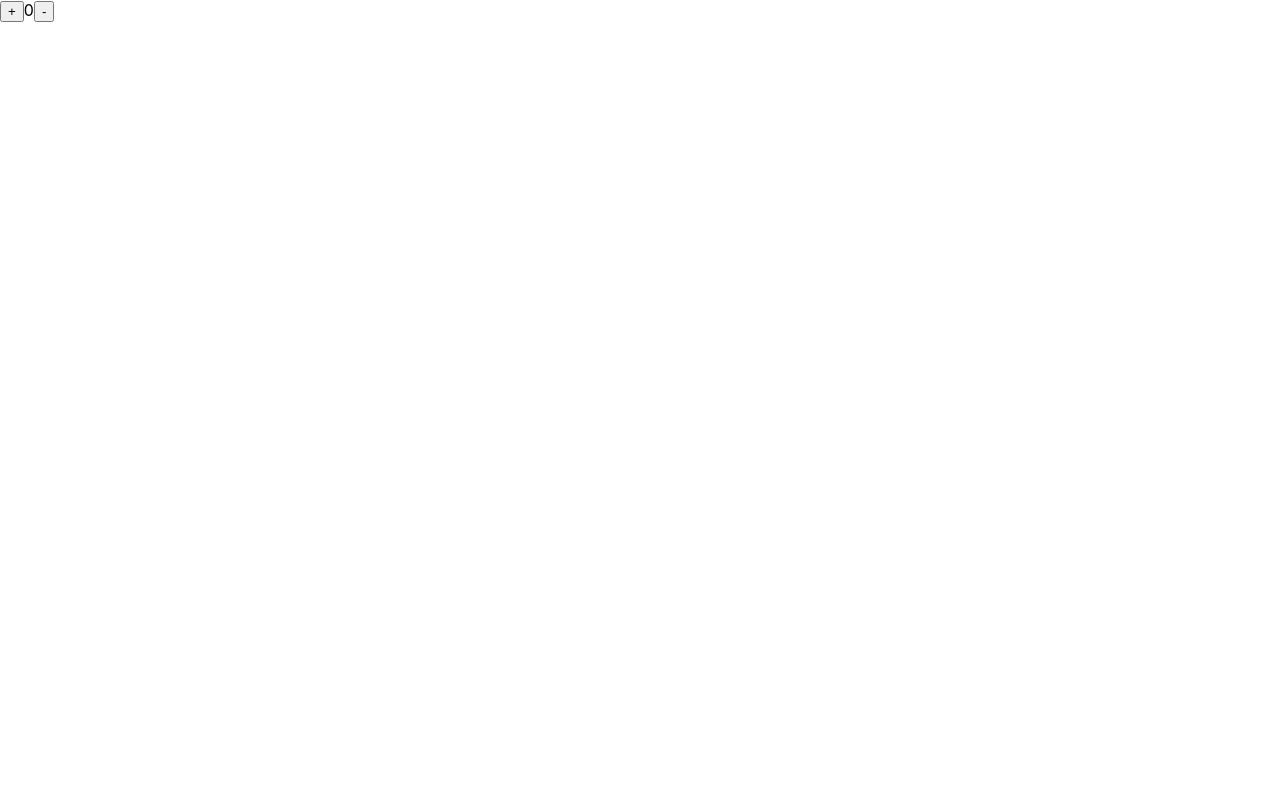
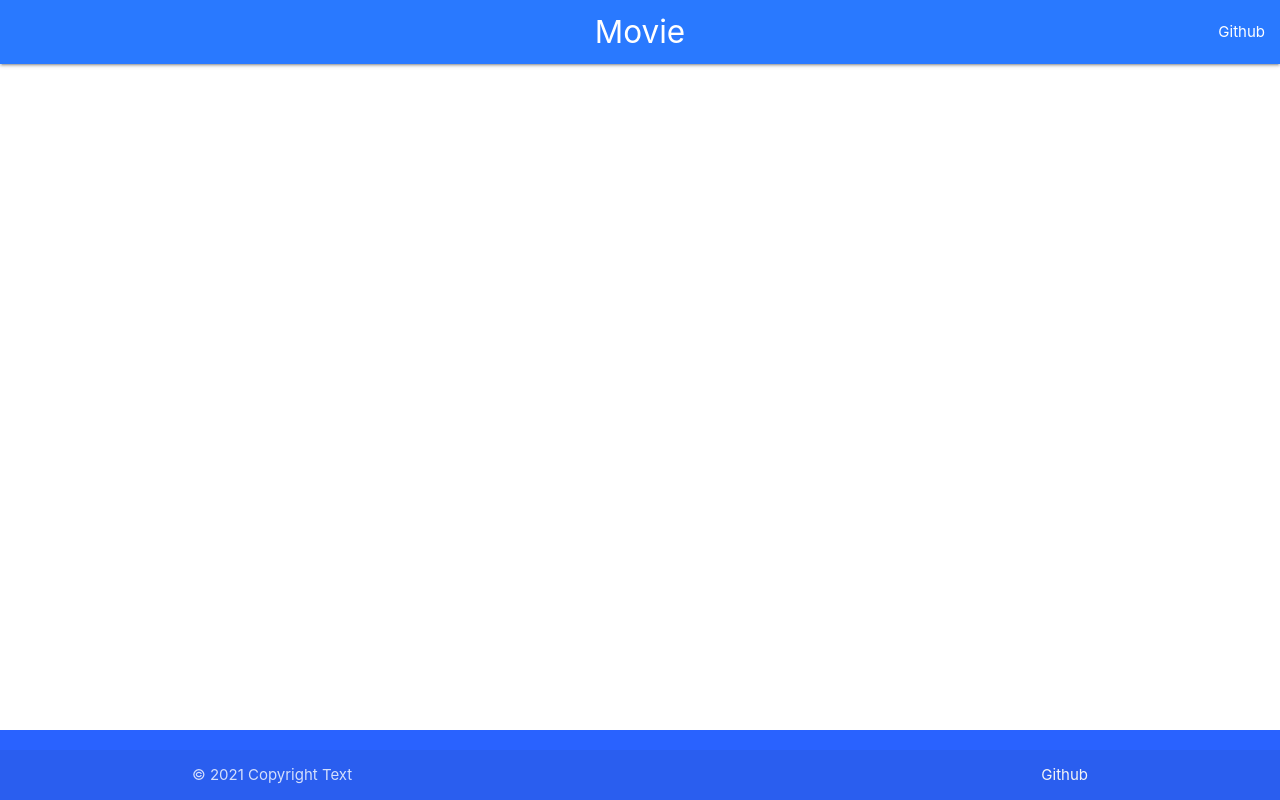
Before and after one commit to Tony001-HUB/-showcaseApp-on-react, a React (Create React App) app: page / in a window 1280 px wide. Built offline with nearby package versions, Linux system fonts and the light colour scheme.

Commit message:
HTML structure of the application. Start 66

```diff
--- /dev/null
+++ b/config.js
@@ -0,0 +1,5 @@
+const API_KEY = process.env.REACT_APP_API_KEY;
+
+const API_URL = `https://fortniteapi.io/v2/shop?lang=ru`;
+
+export {API_KEY, API_URL}
--- a/public/index.html
+++ b/public/index.html
@@ -3,6 +3,8 @@
   <head>
     <meta charset="utf-8" />
     <link rel="icon" href="%PUBLIC_URL%/favicon.ico" />
+    <link rel="stylesheet" href="https://cdnjs.cloudflare.com/ajax/libs/materialize/1.0.0/css/materialize.min.css">
+    <link href="https://fonts.googleapis.com/icon?family=Material+Icons" rel="stylesheet">
     <meta name="viewport" content="width=device-width, initial-scale=1" />
     <meta name="theme-color" content="#000000" />
     <meta
@@ -10,34 +12,10 @@
       content="Web site created using create-react-app"
     />
     <link rel="apple-touch-icon" href="%PUBLIC_URL%/logo192.png" />
-    <!--
-      manifest.json provides metadata used when your web app is installed on a
-      user's mobile device or desktop. See https://developers.google.com/web/fundamentals/web-app-manifest/
-    -->
     <link rel="manifest" href="%PUBLIC_URL%/manifest.json" />
-    <!--
-      Notice the use of %PUBLIC_URL% in the tags above.
-      It will be replaced with the URL of the `public` folder during the build.
-      Only files inside the `public` folder can be referenced from the HTML.
-
-      Unlike "/favicon.ico" or "favicon.ico", "%PUBLIC_URL%/favicon.ico" will
-      work correctly both with client-side routing and a non-root public URL.
-      Learn how to configure a non-root public URL by running `npm run build`.
-    -->
-    <title>React App</title>
+    <title>React Shop</title>
   </head>
   <body>
-    <noscript>You need to enable JavaScript to run this app.</noscript>
     <div id="root"></div>
-    <!--
-      This HTML file is a template.
-      If you open it directly in the browser, you will see an empty page.
-
-      You can add webfonts, meta tags, or analytics to this file.
-      The build step will place the bundled scripts into the <body> tag.
-
-      To begin the development, run `npm start` or `yarn start`.
-      To create a production bundle, use `npm run build` or `yarn build`.
-    -->
   </body>
 </html>
--- a/src/components/app/App.js
+++ b/src/components/app/App.js
@@ -1,23 +1,17 @@
-import React, { useState } from 'react';
+import React,{Component} from 'react';
+import Header from '../header/Header.js'
+import Footer from '../footer/footer'
+import Shop from '../shop/Shop'
 
-function App() {
-    let [count, setVal] = useState(0);
+export default class App extends Component {
 
-    const increment = () => {
-        setVal(count + 1)
-    }
-    const decrement = () => {
-        setVal(count - 1)
-    }
-
-    return (
-        <div className="App">
-            <button onClick={increment}>+</button>
-            <span>{count}</span>
-            <button onClick={decrement}>-</button>
-        </div>
-    );
-
+render() {
+  return (
+    <div>
+        <Header/>
+          <Shop/>
+        <Footer/>
+    </div>
+  );
 }
-
-export default App;
+}
--- /dev/null
+++ b/src/components/footer/footer.js
@@ -0,0 +1,15 @@
+import React from 'react'
+function Footer() {
+    return(
+        <footer className="page-footer blue accent-4">
+
+        <div className="footer-copyright">
+            <div className="container">
+            © {new Date().getFullYear()} Copyright Text
+            <a className="grey-text text-lighten-4 right" href="https://github.com/Tony001-HUB">Github</a>
+            </div>
+        </div>
+        </footer>
+    )
+}
+export default Footer;
--- /dev/null
+++ b/src/components/header/Header.css
@@ -0,0 +1,5 @@
+.borderElement{
+    border: 5px solid #e69e4d;
+    border-radius: 5px;
+    padding: 0 1rem;
+}
--- /dev/null
+++ b/src/components/header/Header.js
@@ -0,0 +1,16 @@
+import React from 'react'
+import './Header.css'
+
+function Header() {
+    return (
+        <nav>
+            <div className="nav-wrapper blue accent-3">
+                <a href="http://localhost:3000/" className="brand-logo center">Movie</a>
+                <ul id="nav-mobile" className="right hide-on-med-and-down">
+                    <li><a  href="https://github.com/Tony001-HUB">Github</a></li>
+                </ul>
+            </div>
+        </nav>
+    )
+}
+export default Header;
--- /dev/null
+++ b/src/components/shop/Shop.css
@@ -0,0 +1,3 @@
+.content{
+    min-height: calc(100vh - 70px - 64px);
+}
--- /dev/null
+++ b/src/components/shop/Shop.js
@@ -0,0 +1,7 @@
+import './Shop.css'
+
+export default function Shop() {
+    return <main className = "container content">
+
+    </main>
+}
```
Also changed, not shown: public/manifest.json, src/components/footer/footer.css (added).
